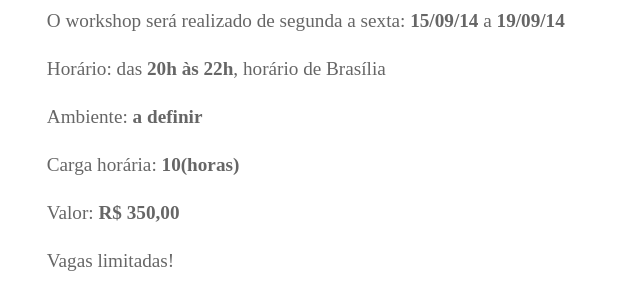
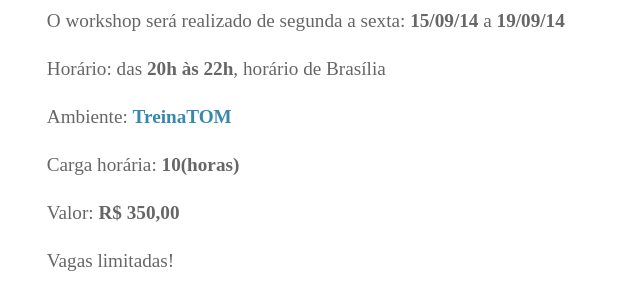
Before and after one commit to infoslack/infoslack-blog, a Jekyll site: the page built from _posts/2014-07-22-workshop-web-hacking-na-pratica.md, in a window 1280 px wide and 900 px high, scrolled down 1406 px. Shown: the part 154-454 px from the top of the window, without its empty margins (190-830 px from the left). Built offline with Jekyll 4.4.1, drawn with Linux system fonts in a browser that asks for light colours; nearby versions of some CDN libraries; Markdown is read by kramdown in place of the engine named in the settings; comment, search, counter and statistics services are not loaded.

Commit message:
update post workshop

```diff
--- a/_posts/2014-07-22-workshop-web-hacking-na-pratica.md
+++ b/_posts/2014-07-22-workshop-web-hacking-na-pratica.md
@@ -60,7 +60,7 @@ O workshop será realizado de segunda a sexta: **15/09/14** a **19/09/14**
 
 Horário: das **20h às 22h**, horário de Brasília
 
-Ambiente: **a definir**
+Ambiente: [TreinaTOM](http://www.treinatom.com.br/pt/)
 
 Carga horária: **10(horas)**
 
```
